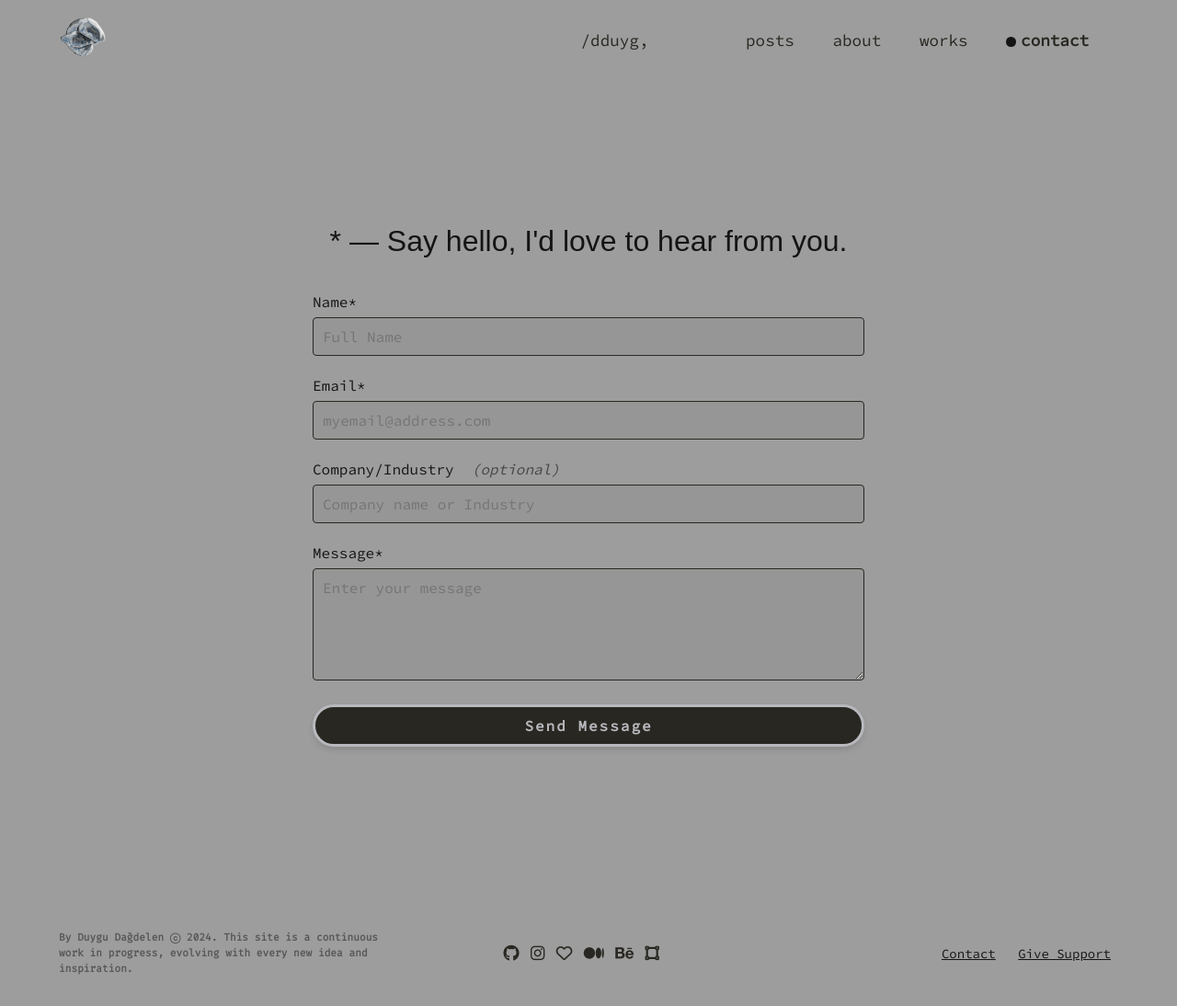
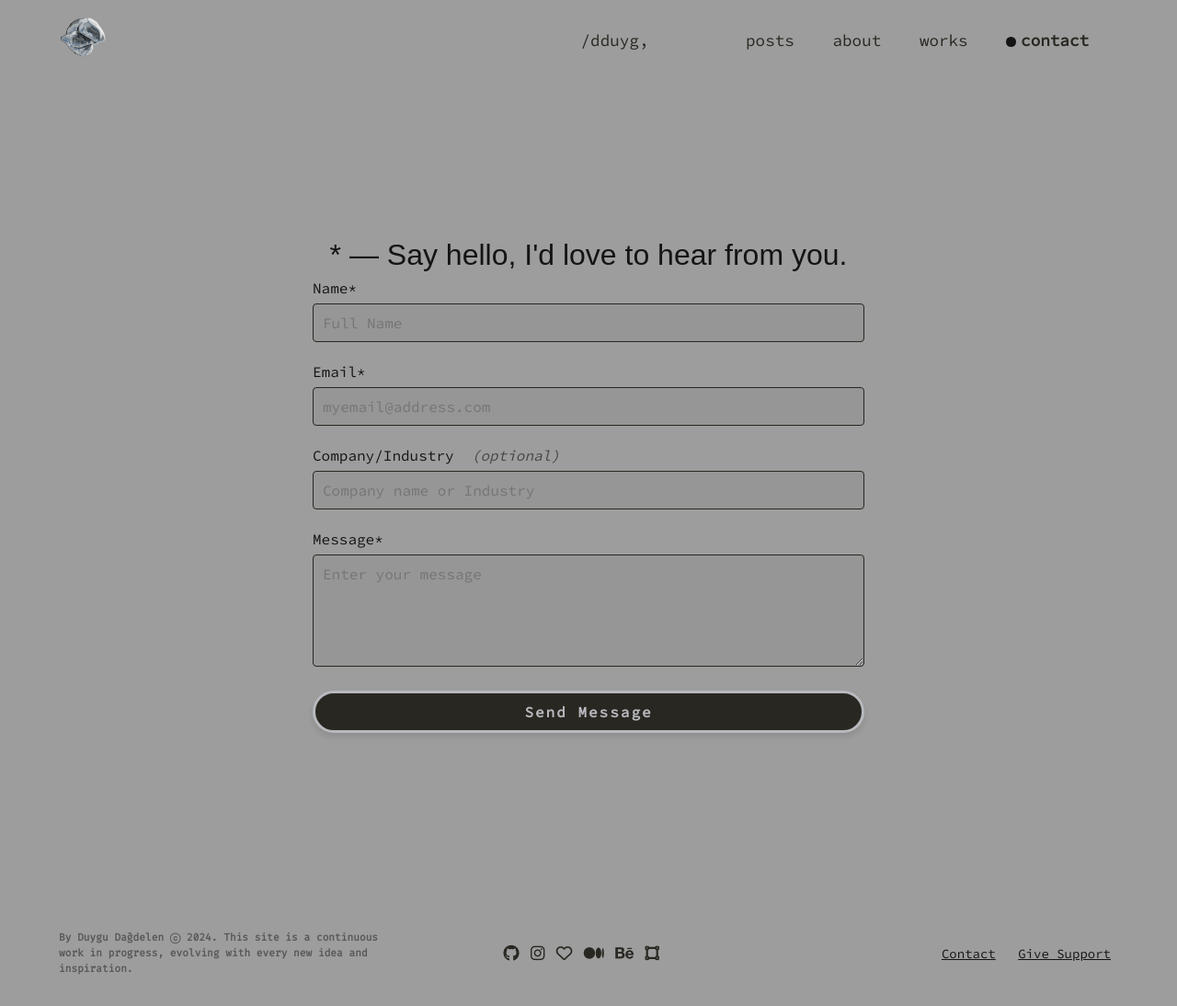
Before and after one commit to dduyg/duuuy, a Jekyll site: the page built from contact.html, in a window 1280 px wide. Shown: the whole page at 92% size. Built offline with Jekyll 4.4.1, drawn with Linux system fonts in a browser that asks for light colours; nearby versions of some CDN libraries; some web fonts are replaced.

Commit message:
Update form.css

```diff
--- a/assets/form.css
+++ b/assets/form.css
@@ -16,6 +16,13 @@
 #contact-form h1 {
     font-weight: normal;
     text-align: center;
+    margin-bottom: 0;
+    padding-bottom: 0;
+}
+
+#contact-form p {
+    margin-top: 0;
+    padding-top: 0;
     margin-bottom: 30px;
 }
 
```
